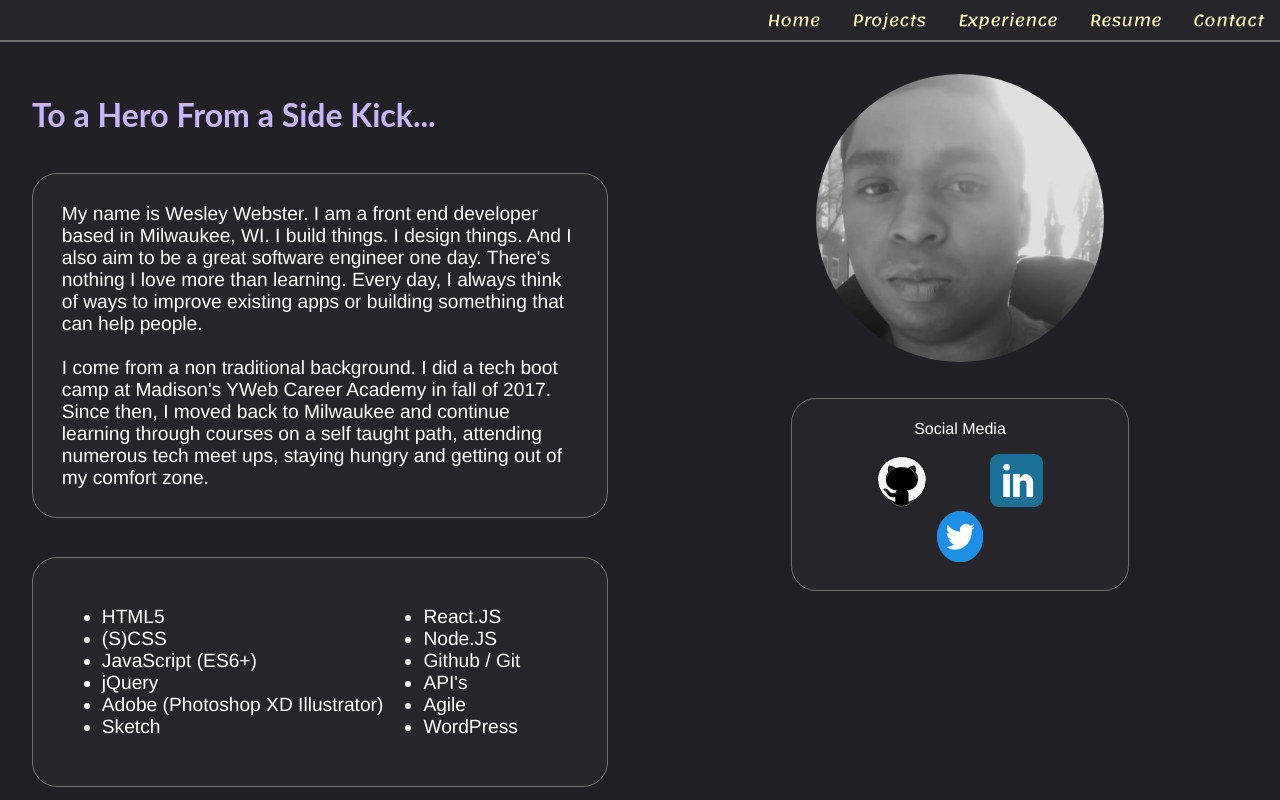
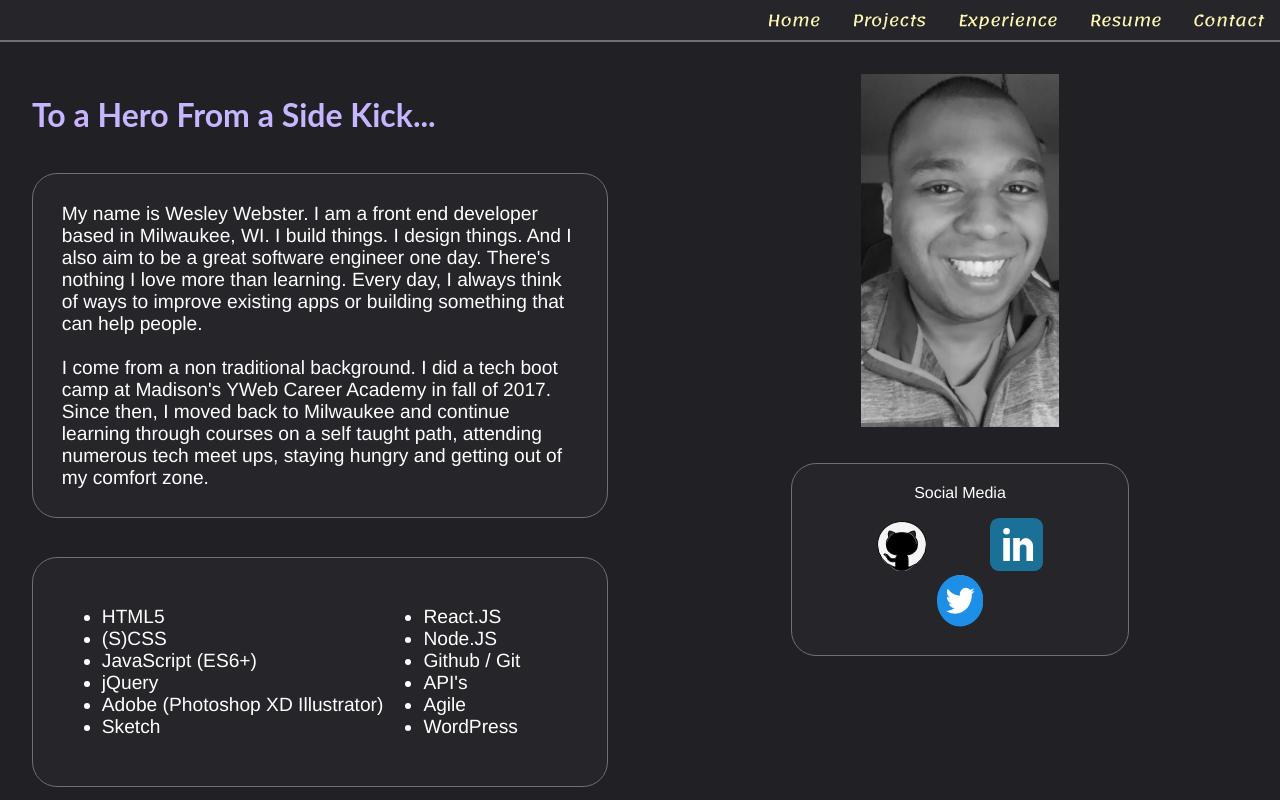
Before and after one commit to WesloTheWeb/my-portfolio, a React (Create React App) app: page / in a window 1280 px wide. Shown: the top 800 px of the page. Built offline with nearby package versions, Linux system fonts and the light colour scheme.

Commit message:
new face
Recent photo taken,
- will need to adjust the size see how it feels but overall happy right before bed.

```diff
--- a/src/components/Intro/Social/Social.js
+++ b/src/components/Intro/Social/Social.js
@@ -1,6 +1,8 @@
 import React from 'react';
 import classes from './Social.module.css';
 import standardAVI from '../../../assets/images/standard_avi.jpg';
+import recentAVI from '../../../assets/images/recentPhoto.jpg';
+
 import Auxillary from '../../../hoc/Auxillary/Auxillary';
 
 const { image, socialmedia, subsocialmedia } = classes;
@@ -10,7 +12,7 @@ const social = (props) => {
         <Auxillary>
             <section>
             <div id={image}>
-                <img src={standardAVI} alt="wesley" />
+                <img src={recentAVI} alt="wesley" />
             </div>
             <section className={socialmedia}>
                 <div className={subsocialmedia}>
--- a/src/components/Intro/Social/Social.module.css
+++ b/src/components/Intro/Social/Social.module.css
@@ -3,8 +3,9 @@
 }
 
 #image img {
-    border-radius: 50%;
-    width: 45%;
+    /* border-radius: 50%; */
+    /* width: 45%; */
+    width: 31%;
     height: auto;
      /* Firefox 3.5+, IE10 */
     filter: gray;
```
Also changed, not shown: src/assets/images/recentPhoto.jpg (added).
